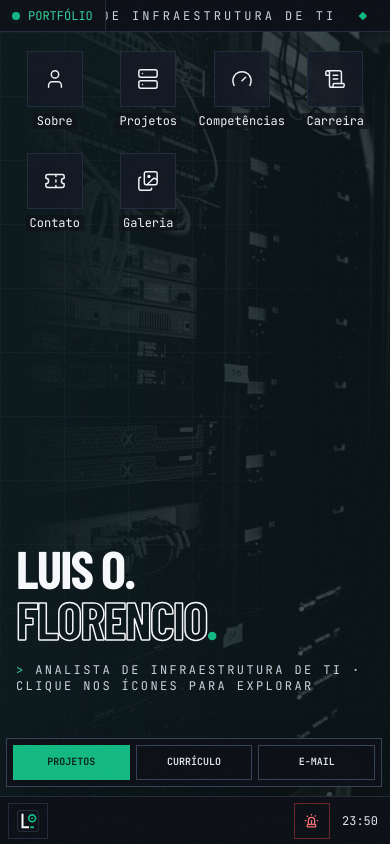
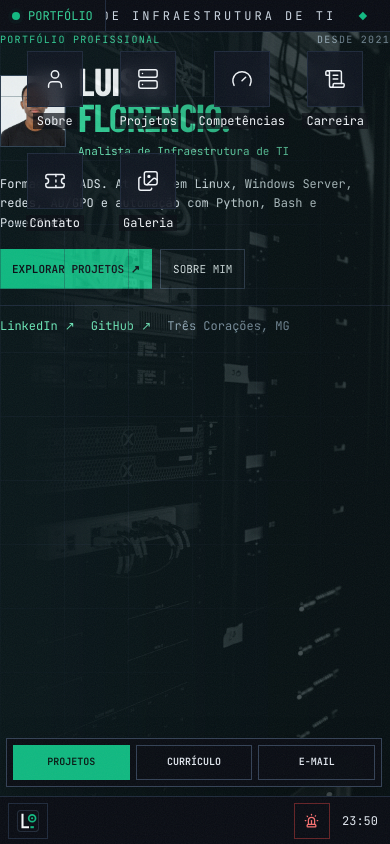
Before and after one commit to lteodoro780/lteodoro780.github.io, a React (Create React App) app in the folder frontend/: page / in a window 390 px wide. Built offline with nearby package versions, Linux system fonts and the light colour scheme; a web font is replaced by a local one.

Commit message:
feat(mobile): apresentação profissional imediata e atalhos LinkedIn GitHub

```diff
--- a/frontend/src/components/os/Wallpaper.jsx
+++ b/frontend/src/components/os/Wallpaper.jsx
@@ -2,23 +2,62 @@ import { motion } from "framer-motion";
 import { LayerStack } from "../noc/LayerStack";
 import { EASE } from "../noc/Primitives";
 import { PROFILE } from "../../content";
+import { useDesktop } from "../../lib/desktop";
+
 const Line = ({ ready, delay, children }) => (
   <span className="block overflow-hidden pb-[0.02em]">
     <motion.span className="block" initial={{ y: "108%" }} animate={ready ? { y: 0 } : { y: "108%" }} transition={{ duration: 1.2, ease: EASE, delay }}>{children}</motion.span>
   </span>
 );
-export const Wallpaper = ({ ready }) => (
-  <div data-testid="wallpaper" className="fixed inset-x-0 bottom-12 top-8 overflow-hidden">
+
+export const Wallpaper = ({ ready }) => {
+  const { open } = useDesktop();
+  return <div data-testid="wallpaper" className="fixed inset-x-0 bottom-12 top-8 overflow-hidden">
     <div className="noc-grid absolute inset-0 opacity-60" />
     <img src={`${process.env.PUBLIC_URL}/img/rack.jpg`} alt="" aria-hidden="true" className="wallpaper-photo absolute right-0 top-0 h-full w-full object-cover opacity-25 grayscale contrast-125 md:w-[60%]" />
     <div className="absolute inset-0 bg-noc-ok/5 mix-blend-color" />
     <div className="topology-central-host"><LayerStack /></div>
-    <div className="wallpaper-intro absolute bottom-5 left-4 right-4 md:bottom-8 md:left-8">
-      <h1 data-testid="wallpaper-name" className="font-display text-[26vw] font-extrabold uppercase leading-[0.8] tracking-[-0.02em] text-slate-50 md:text-[9rem] xl:text-[12rem]">
+    <div className="wallpaper-intro absolute bottom-5 left-4 right-4 hidden md:block md:bottom-8 md:left-8">
+      <h1 data-testid="wallpaper-name" className="font-display text-[9rem] font-extrabold uppercase leading-[0.8] tracking-[-0.02em] text-slate-50 xl:text-[12rem]">
         <Line ready={ready} delay={0.1}>{PROFILE.first}</Line>
         <Line ready={ready} delay={0.25}><span className="text-outline">{PROFILE.last}</span><span className="text-noc-ok">.</span></Line>
       </h1>
       <motion.p initial={{ opacity: 0 }} animate={{ opacity: ready ? 1 : 0 }} transition={{ delay: 0.7, duration: 0.8 }} className="mt-4 font-mono text-xs uppercase tracking-[0.2em] text-slate-300"><span className="text-emerald-400">&gt;</span> {PROFILE.role} · clique nos ícones para explorar</motion.p>
     </div>
-  </div>
-);
+    <motion.section
+      data-testid="mobile-intro"
+      aria-label="Apresentação profissional"
+      initial={{ opacity: 0, y: 15 }}
+      animate={{ opacity: ready ? 1 : 0, y: ready ? 0 : 15 }}
+      transition={{ duration: 0.6, delay: 0.18 }}
+      className="mobile-recruiter-intro md:hidden"
+    >
+      <div className="flex items-center justify-between gap-3 font-mono text-[10px] uppercase tracking-[0.13em] text-emerald-400">
+        <span>Portfólio profissional</span><span className="text-slate-400">desde 2021</span>
+      </div>
+      <div className="mt-4 flex items-center gap-3">
+        <img src={`${process.env.PUBLIC_URL}/img/luis-florencio.webp`} alt="Luis O. Florencio" className="h-[72px] w-[66px] shrink-0 border border-noc-line2 bg-noc-panel object-cover object-top" />
+        <div className="min-w-0">
+          <h1 className="font-display text-[clamp(32px,10vw,44px)] font-extrabold uppercase leading-[0.93] tracking-tight text-slate-50">Luis O.<br/><span className="text-emerald-400">Florencio.</span></h1>
+          <p className="mt-2 font-mono text-[11px] leading-snug text-emerald-300">{PROFILE.role}</p>
+        </div>
+      </div>
+      <p className="mt-4 font-mono text-[12px] leading-relaxed text-slate-200">
+        Formado em ADS. Atuação em Linux, Windows Server, redes, AD/GPO e automação com Python, Bash e PowerShell.
+      </p>
+      <div className="mt-4 flex flex-wrap gap-2">
+        <button data-testid="mobile-cta-projects" type="button" onClick={() => open("servicos")} className="min-h-10 bg-noc-ok px-3 py-2 font-mono text-[11px] font-bold uppercase text-noc-bg hover:bg-emerald-300">
+          Explorar projetos ↗
+        </button>
+        <button data-testid="mobile-cta-about" type="button" onClick={() => open("sobre")} className="min-h-10 border border-noc-line2 px-3 py-2 font-mono text-[11px] uppercase text-slate-100 hover:border-noc-ok">
+          Sobre mim
+        </button>
+      </div>
+      <div className="mt-4 flex flex-wrap items-center gap-4 border-t border-noc-line pt-3 font-mono text-xs">
+        <a href={`https://${PROFILE.linkedin}`} target="_blank" rel="noopener noreferrer" className="text-emerald-300 hover:text-white">LinkedIn ↗</a>
+        <a href={`https://${PROFILE.github}`} target="_blank" rel="noopener noreferrer" className="text-emerald-300 hover:text-white">GitHub ↗</a>
+        <span className="text-slate-400">Três Corações, MG</span>
+      </div>
+    </motion.section>
+  </div>;
+};
```
